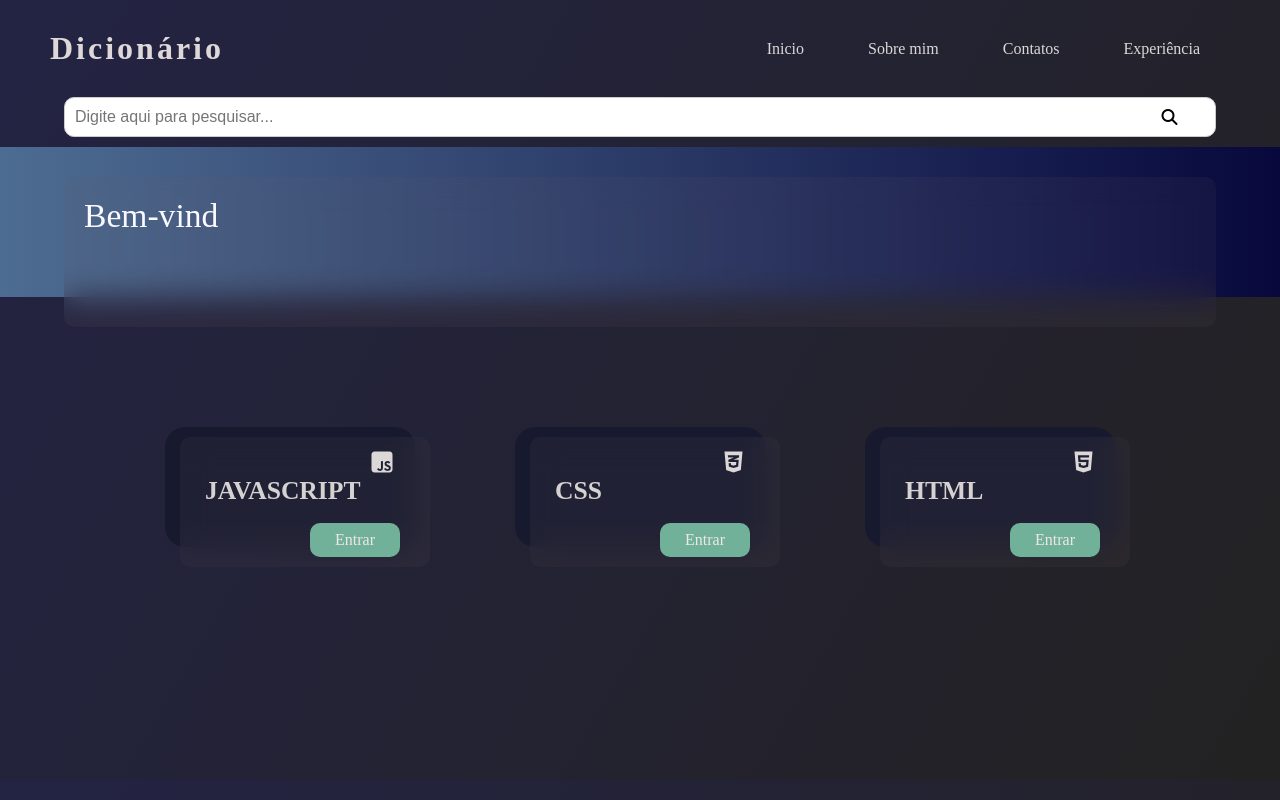
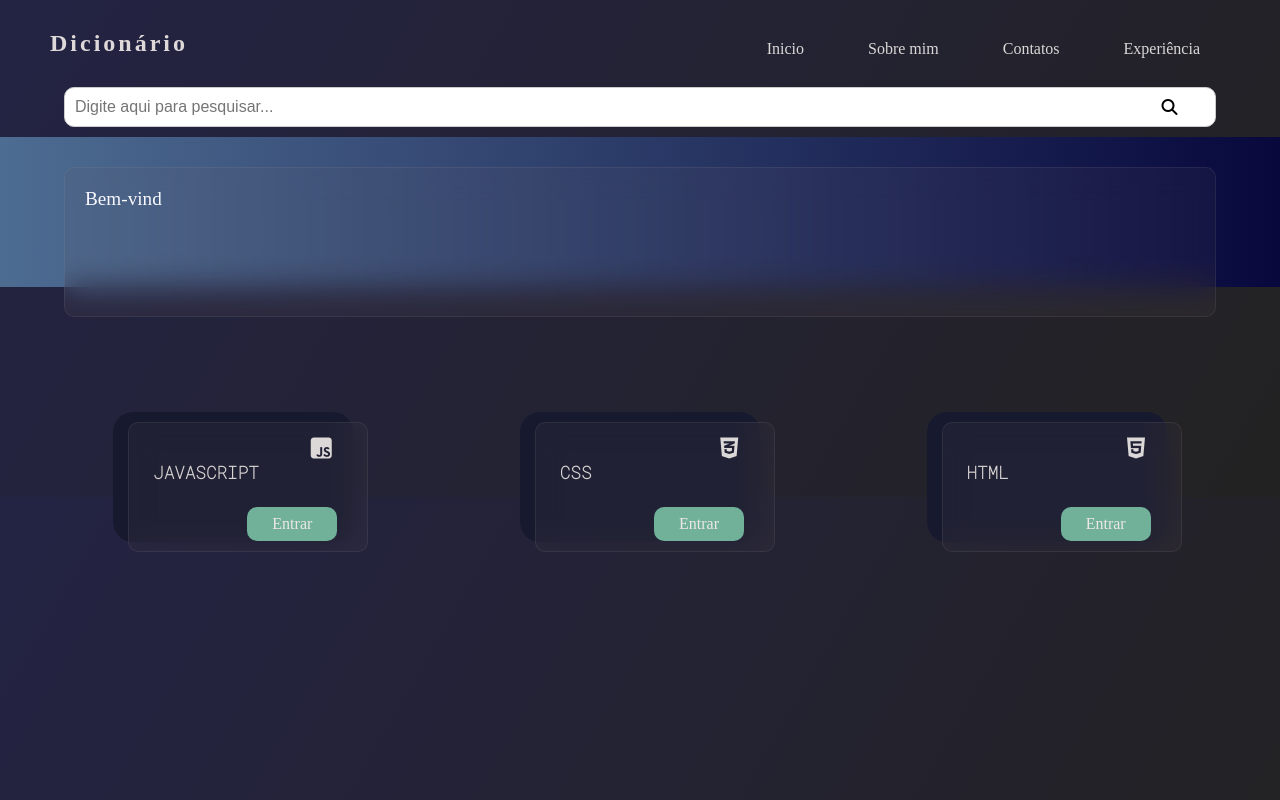
Before and after one commit to Tiagotgssantos/dicionario, a plain HTML site: page index.html in a window 1280 px wide. Drawn offline with Linux system fonts and the light colour scheme.

Commit message:
atualização do efeito vidro

```diff
--- a/index.css
+++ b/index.css
@@ -10,14 +10,12 @@ html{
     font-size: 16px;
 }
 
-body{
-    background:#5e5f62 ;
-}
+
 
 body{
     position: relative;
     width: 100%;
-    height: 95vh;
+    height: 100%;
     margin-top: 20px;
     margin-left: auto;
     margin-right: auto;
@@ -80,6 +78,7 @@ body{
     height: 150px;
    margin-left: auto;
    margin-right: auto;
+   border: 0.01px solid rgba(181, 176, 176,0.1);
    background-color: rgba(122, 98, 98, 0.1); /* cor de fundo com transparência */
    backdrop-filter: blur(15px); /* desfoca o conteúdo por trás */
    border-radius: 10px; /* bordas arredondadas */
@@ -88,33 +87,32 @@ body{
 
 #texto{
     color: #faf9ff;
-    font-size: 2.1rem;
+    font-size: 1.2rem;
 
 }
 
 .container{
     position: relative;
+    width: 250px;
+    height: 110px;
+    position: relative;
     top: 80px;
     text-align: center;
-    margin: 10px;
+    margin: 15px;
     margin-left: auto;
     margin-right: auto;
-    background: linear-gradient(90deg,rgb(23, 26, 47),rgb(23, 26, 47));
-    height: 80px;
-    width: 90%;
+    background: linear-gradient(90deg,rgb(23, 26, 47),rgb(38, 38, 112));
     border-radius: 20px;
-}
-
-.container:hover{
-    background: linear-gradient(90deg,rgb(23, 26, 47),rgb(67, 67, 172));
 }
 
 .vidro{
     position: relative;
-    top: 5px;
-    width: 100%;
+    top: 10px;
+    left: 15px;
+    width: 250px;
+    height: 110Px;
     border-radius: 20%;
-    height: 70Px;
+    border: 0.01px solid rgba(181, 176, 176,0.1);
     background-color: rgba(122, 98, 98, 0.1); /* cor de fundo com transparência */
     backdrop-filter: blur(15px); /* desfoca o conteúdo por trás */
     border-radius: 10px; /* bordas arredondadas */
@@ -126,6 +124,7 @@ body{
     position: absolute;
     top: 30%;
     left: 10%;
+    font-family: 'Roboto Mono', monospace;
 }
 
 .icon{
@@ -150,17 +149,19 @@ body{
 #caixa{
     position: absolute;
     width: 80%;
-    height: 75%;
-    background: linear-gradient(90deg,rgb(13, 14, 18),rgb(8, 10, 18));
+    height: 60%;
     left: 10%;
     top: 25%;
     display: none;
-    background-image: url(/paginas/imagens/line-grey-background-lines-fon-hd-wallpaper-preview.jpg);
+    border: 0.01px solid rgba(181, 176, 176,0.2);
     background-repeat: no-repeat;
     background-size: cover;
     background-position: center;
     border-radius: 20px;
-
+    background-color: rgba(122, 98, 98, 0.1); /* cor de fundo com transparência */
+    backdrop-filter: blur(15px); /* desfoca o conteúdo por trás */
+    border-radius: 10px; /* bordas arredondadas */
+    padding: 20px; /* espaçamento interno */
 }
 
 #cxfechar1{
@@ -172,15 +173,14 @@ body{
     left: -15px;
     border-radius: 50%;
     border: none;
-    color: #fff;
-    background: #b30c0c;
+    color: #e1dddd;
+    background:radial-gradient(closest-corner at 35% 50%, rgba(205, 199, 199, 0.8),transparent) #b30c0c;
     cursor: pointer;
     z-index: 1;
 
 }
 
 #conteudo{
-
     overflow: auto;
     width: 100%;
     height: 100%;
@@ -203,7 +203,7 @@ body{
 
 #caixa ul{
     position: relative;
-    margin: 2% 10%;
+    margin: 2% 2%;
     padding: 5px 5px;
     border-radius: 10Px;
 
@@ -229,23 +229,22 @@ body{
 
 
 .javascript-link{
-    color:#d7d0d0;
+    color:#fff;
     text-decoration: none;
     display: block;
     padding: 10px;
-    font-size: 1.1rem;
-    margin: 2px 0;
+    font-size: 0.9rem;
+    margin: 10px 0;
+    border: 0.01px solid rgba(181, 176, 176,0.3);
     border-radius: 10px;
-    background: linear-gradient(90deg,rgba(16, 18, 23,0.4),rgba(33, 38, 52,0.2)); /* cor de fundo com transparência */
-    backdrop-filter: blur(15px); /* desfoca o conteúdo por trás */
+    background: linear-gradient(90deg,rgba(16, 18, 23,0.9),rgba(33, 38, 52,0.6)); /* cor de fundo com transparência */
     border-radius: 10px; /* bordas arredondadas */
     padding: 20px; /* espaçamento interno */
     font-family: 'Roboto Mono', monospace;
-    transition: ease-in-out;
+
 }
 .javascript-link:hover{
     position: relative;
-    border: 1px solid #fff;
     text-align: center;
     background: linear-gradient(90deg,rgba(33, 49, 39, 0.8),rgba(5, 36, 23, 0.8));
 }
@@ -259,6 +258,10 @@ body{
     position: absolute;
     right: 5%;
     color: rgb(56, 201, 203);
+}
+
+footer{
+    height: 100px;
 }
 
 
@@ -283,51 +286,71 @@ body{
         margin: 0 10px;
     }
 
+
+    .container{
+        display: inline-block;
+        margin: 15px 10px;
+        width: 210px;
+        height: 110px;
+        background: linear-gradient(90deg,rgb(23, 26, 47),rgb(23, 26, 47));
+    }
+    .vidro{
+        width: 200px;
+        height: 110px;
+    }
+    .container:hover{
+        background: linear-gradient(90deg,rgb(23, 26, 47),rgb(67, 67, 172));
+    }
+
     .container h3{
-        font-size: 1.5rem;
+        font-size: 1.1rem;
+    }
+
+    #caixa{
+        margin-top: 20px;
+        height: 100%;
     }
 
 
 }
 
-@media screen and (min-width:57rem){
+@media screen and (min-width:45rem /*640/16*/){
     .assunto{
         position: relative;
         display: flex;
-        justify-content: center;
-        top: 100px;
+        justify-content: space-around;
+        top: 80px;
     }
+}
 
-    .titulo{
-        font-size: 2rem;
+@media screen and (min-width:57rem){
+    .assunto{
+
+        margin: 0 30px;
     }
-
 
 
     .container{
         position: relative;
         display: inline-block;
-        width: 250px;
-        height: 120px;
-        margin: 0 50px;
+        width: 210px;
+        height: 110px;
+        margin: 0 5px;
     }
 
     .vidro{
         position: relative;
         top: 10px;
         left: 15px;
-        width: 100%;
+        width: 210px;
         border-radius: 30%;
-        height: 130Px;
+        height: 110Px;
         background-color: rgba(122, 98, 98, 0.1); /* cor de fundo com transparência */
         backdrop-filter: blur(15px); /* desfoca o conteúdo por trás */
         border-radius: 10px; /* bordas arredondadas */
         padding: 20px; /* espaçamento interno */
     }
 
-    .container h3{
-        font-size: 1.6rem;
-    }
 
     .icon{
         font-size: 1.5rem;
@@ -343,8 +366,17 @@ body{
 @media screen and (min-width:60rem){
     .container{
         display: inline-block;
-        width: 250px;
+        width: 240px;
+        height: 130px;
         margin: 0 50px;
+    }
+    .vidro{
+        width: 240px;
+        height: 130px;
+    }
+
+    .container{
+        margin: 15px 40px;
     }
 
     .menu-top-list ul li{
--- a/index.html
+++ b/index.html
@@ -140,6 +140,7 @@
             </div>
 
         </main>
+        <footer></footer>
 
     <script src="/index.js"></script>
 </body>
--- a/paginas/estruturahtml.css
+++ b/paginas/estruturahtml.css
@@ -90,6 +90,7 @@ body{
 
 .codigo{
     color: #d7d3d3;
+
 }
 
 /*paginas de definição*/
```
